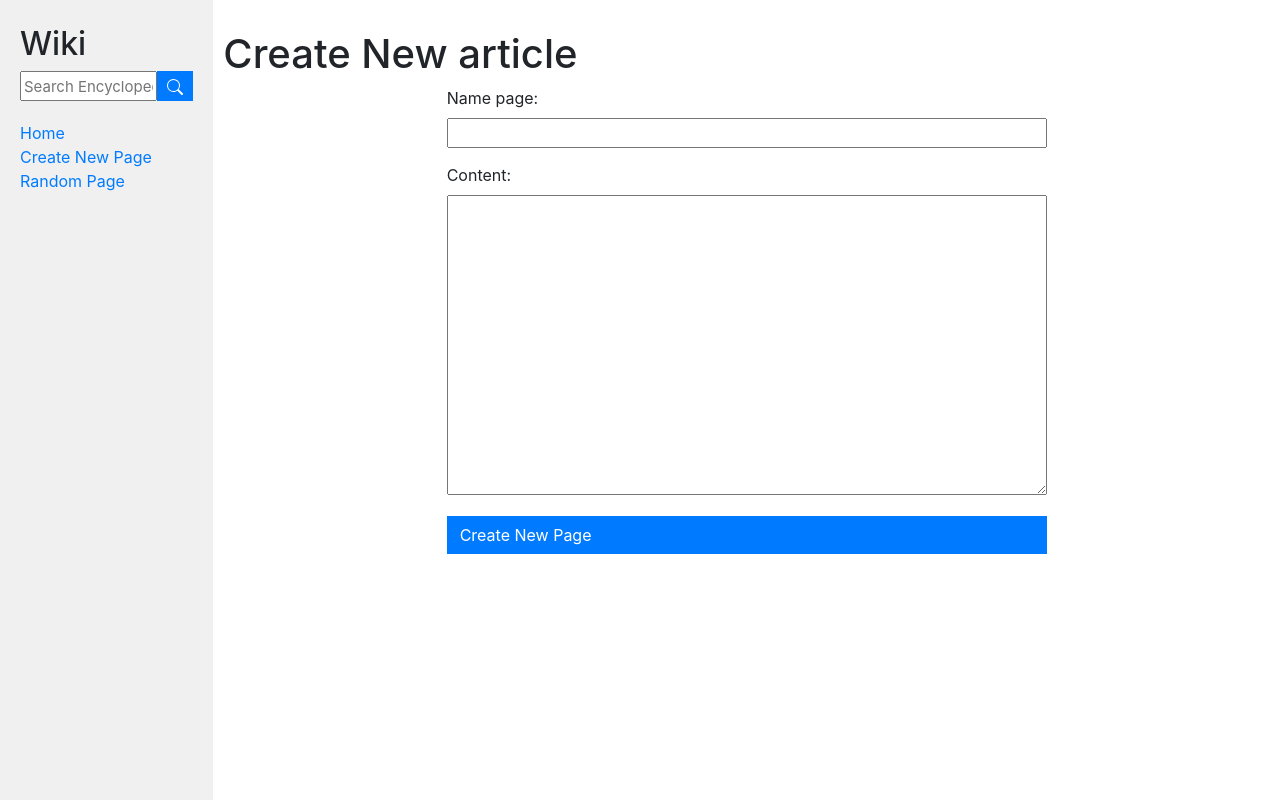
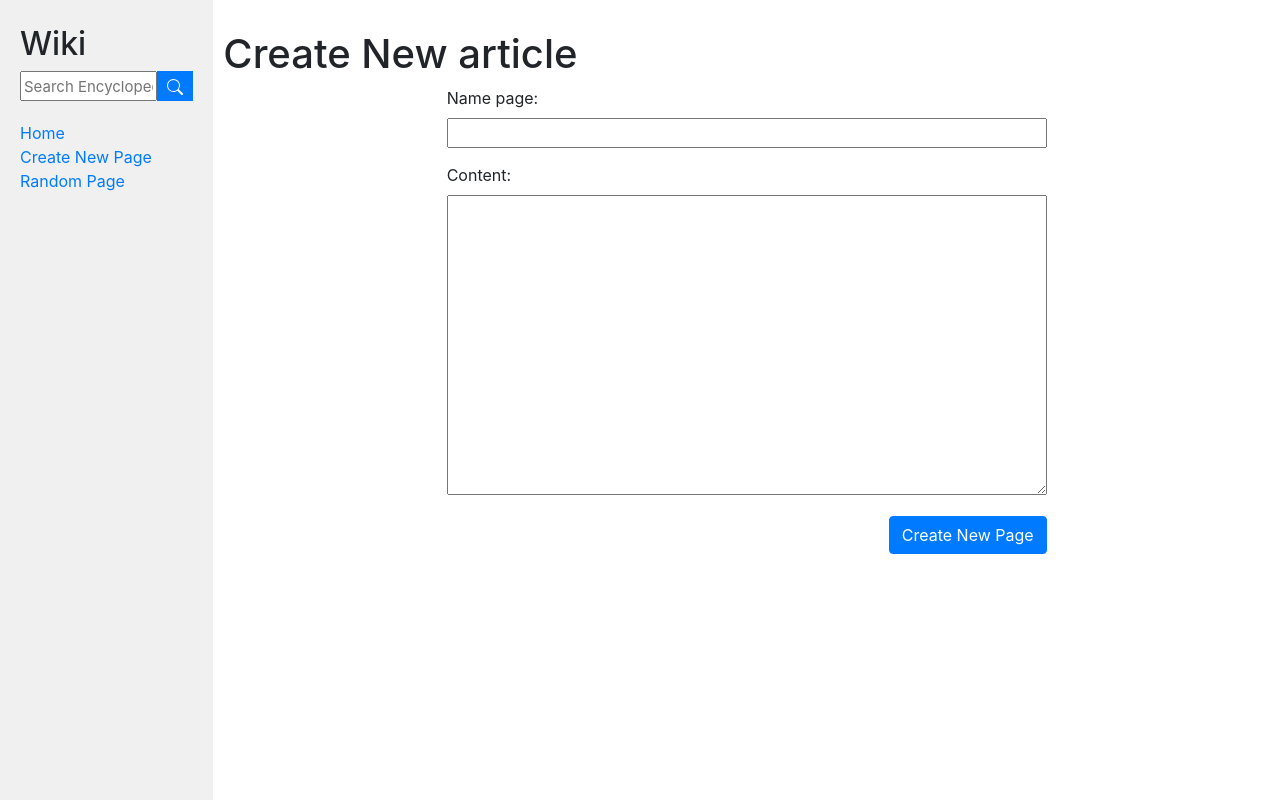
Before and after one commit to trueCoderAdre/Wiki, a Django app: page /createnewpage/ in a window 1280 px wide. Run offline with Django 3.2, Linux system fonts and the light colour scheme; some libraries are stand-ins or nearby versions.

Commit message:
Bug fixed style css in buttons

```diff
--- a/encyclopedia/static/encyclopedia/styles.css
+++ b/encyclopedia/static/encyclopedia/styles.css
@@ -115,6 +115,12 @@ form > .wrapper-form > .inpt > textarea{
     margin-bottom: 15px;
 }
 
+.btn-submit-create,
+.btn-submit-edit{
+    display: grid;
+    justify-content: right;
+}
+
 @media (max-width: 767px){
     .sidebar{
         height: 300px;
--- a/encyclopedia/templates/encyclopedia/createnewpage.html
+++ b/encyclopedia/templates/encyclopedia/createnewpage.html
@@ -18,7 +18,7 @@
                     {% endfor %}
                 {% endif %}
             {% endfor %}
-            <div class="btn-submit "><input type="submit" value="Create New Page" class="btn btn-primary"></div>
+            <div class="btn-submit-create"><input type="submit" value="Create New Page" class="btn btn-primary"></div>
         </div>
     </form>
 {% endblock %}
--- a/encyclopedia/templates/encyclopedia/edit.html
+++ b/encyclopedia/templates/encyclopedia/edit.html
@@ -25,7 +25,7 @@
                 {% endfor %}
             {% endif %}
         {% endfor %}
-        <div class="btn-submit">
+        <div class="btn-submit-edit">
             <input type="submit" value="Save article" class="btn btn-primary">
         </div>
     </div>
```
